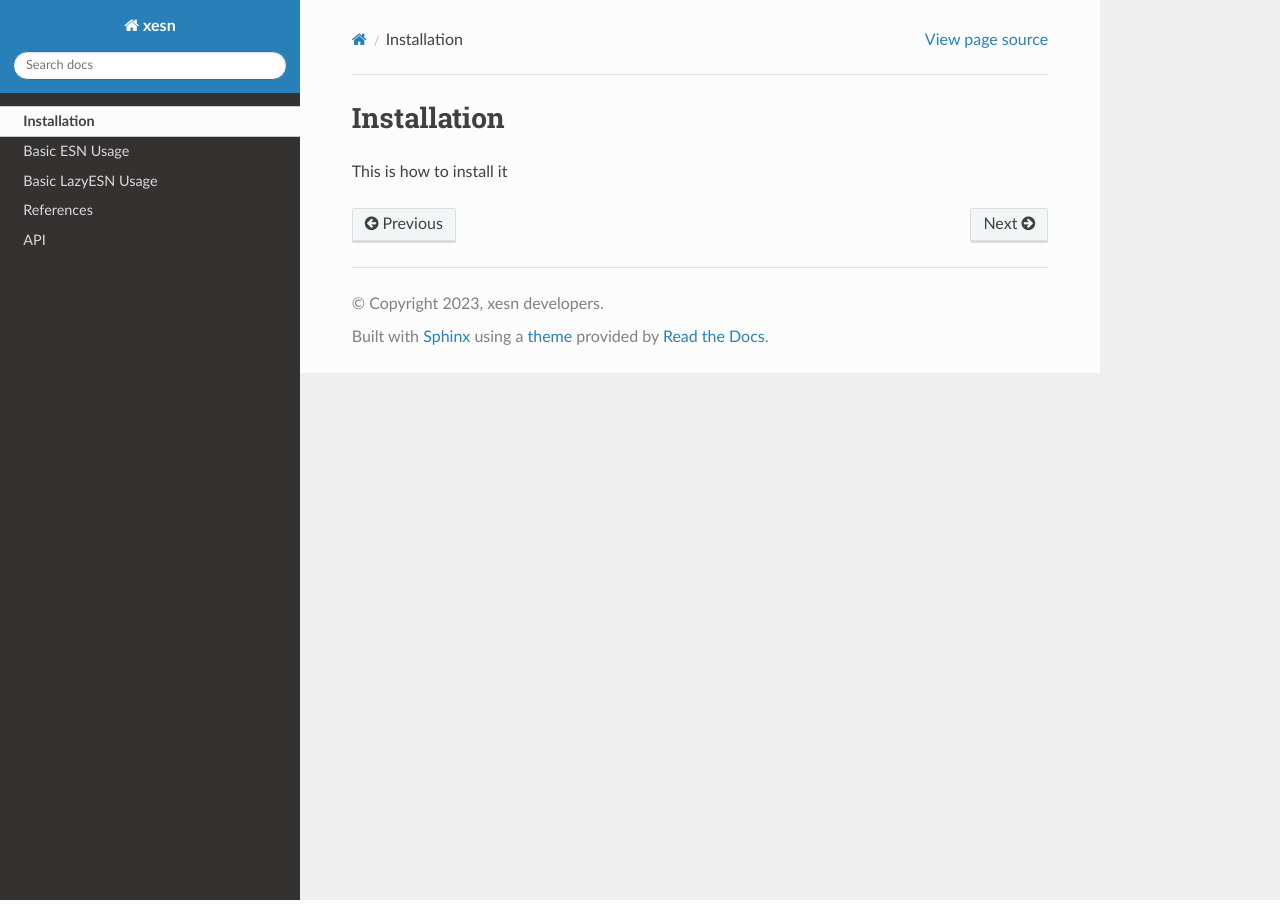
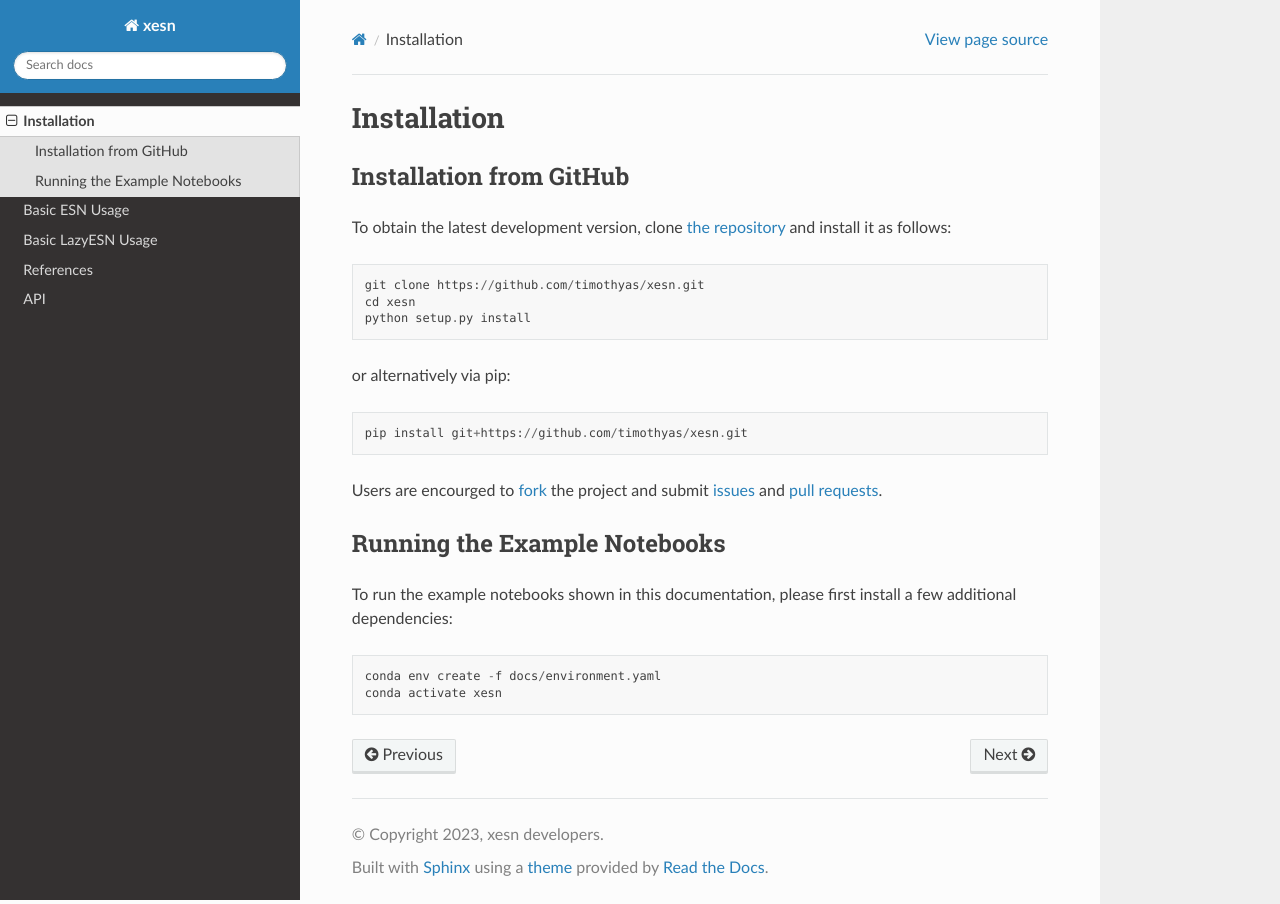
Before and after one commit to timothyas/xesn, a Sphinx documentation site: the page built from docs/installation.rst, in a window 1280 px wide. Built offline with Sphinx 7.4.7 and the Read the Docs theme 2.0.0, drawn with Linux system fonts in a browser that asks for light colours.

```diff
--- a/docs/installation.rst
+++ b/docs/installation.rst
@@ -1,4 +1,32 @@
 Installation
 ############
 
-This is how to install it
+Installation from GitHub
+========================
+
+To obtain the latest development version, clone
+`the repository <https://github.com/timothyas/xesn>`_
+and install it as follows::
+
+    git clone https://github.com/timothyas/xesn.git
+    cd xesn
+    python setup.py install
+
+or alternatively via pip::
+
+    pip install git+https://github.com/timothyas/xesn.git
+
+Users are encourged to `fork <https://help.github.com/articles/fork-a-repo/>`_
+the project and submit
+`issues <https://github.com/timothyas/xesn/issues>`_
+and
+`pull requests <https://github.com/timothyas/xesn/pulls>`_.
+
+Running the Example Notebooks
+=============================
+
+To run the example notebooks shown in this documentation, please first install a
+few additional dependencies::
+
+    conda env create -f docs/environment.yaml
+    conda activate xesn
```
Also changed, not shown: README.md (+2 -2 lines), pyproject.toml (added, +35 -0 lines).
